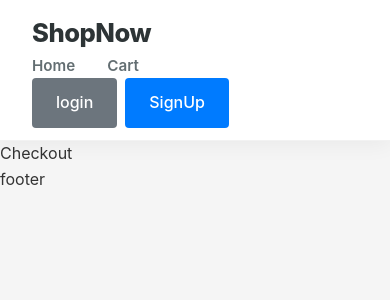
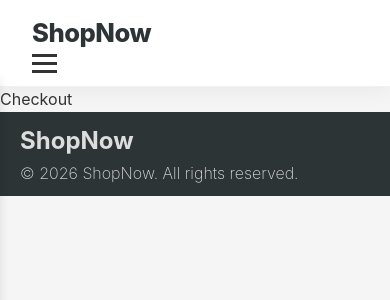
Before and after one commit to wainaina-mwangi/E-web, a React (Vite) app: page /checkout in a window 390 px wide. Shown: the top 300 px of the page. Built offline with nearby package versions, Linux system fonts and the light colour scheme.

Commit message:
worked on the mobile part

```diff
--- a/src/Components/Footer.jsx
+++ b/src/Components/Footer.jsx
@@ -1,9 +1,18 @@
-import React from 'react'
+import React from 'react';
 
 function Footer() {
+  const currentYear = new Date().getFullYear();
+
   return (
-    <div>footer</div>
-  )
+    <footer className="footer">
+      <div className="footer-content">
+        <p className="footer-brand">ShopNow</p>
+        <ul className="footer-links">
+          <li>&copy; {currentYear} ShopNow. All rights reserved.</li>
+        </ul>
+      </div>
+    </footer>
+  );
 }
 
-export default Footer
+export default Footer;
--- a/src/Components/Navbar.jsx
+++ b/src/Components/Navbar.jsx
@@ -1,22 +1,34 @@
-import React from "react";
+import React, { useState } from "react";
 import { Link } from "react-router-dom";
 
 function Navbar() {
+  const [isOpen, setIsOpen] = useState(false);
+
+  const toggleMenu = () => setIsOpen(!isOpen);
+
   return (
     <nav className="navbar">
       <div className="navbar-container">
-        <Link to="/" className="navbar-brand">
-          ShopNow
-        </Link>
-        <div className="navbar-links">
-          <Link to="/" className="navbar-link"> Home</Link>
-          <Link to="/Checkout" className="navbar-link">Cart</Link>
+        <Link to="/" className="navbar-brand">ShopNow</Link>
+
+        {/* Hamburger Icon */}
+        <div className="menu-icon" onClick={toggleMenu}>
+          <span className={isOpen ? "bar open" : "bar"}></span>
+          <span className={isOpen ? "bar open" : "bar"}></span>
+          <span className={isOpen ? "bar open" : "bar"}></span>
         </div>
-        <div className="navbar-auth">
-         <div className="navbar-auth-links">
-          <Link to='/auth' className="btn btn-secondary">login</Link>
-          <Link to='/auth' className="btn btn-primary">SignUp</Link>
-            </div>
+
+        {/* Nav Links - Toggled by 'active' class */}
+        <div className={isOpen ? "nav-menu active" : "nav-menu"}>
+          <div className="navbar-links">
+            <Link to="/" className="navbar-link" onClick={() => setIsOpen(false)}>Home</Link>
+            <Link to="/Checkout" className="navbar-link" onClick={() => setIsOpen(false)}>Cart</Link>
+          </div>
+
+          <div className="navbar-auth-links">
+            <Link to='/auth' className="btn btn-secondary" onClick={() => setIsOpen(false)}>Login</Link>
+            <Link to='/auth' className="btn btn-primary" onClick={() => setIsOpen(false)}>SignUp</Link>
+          </div>
         </div>
       </div>
     </nav>
--- a/src/index.css
+++ b/src/index.css
@@ -28,8 +28,39 @@ body {
   flex-direction: column;
 }
 
+/*  */
+
+.navbar-container {
+  display: flex;
+  justify-content: space-between;
+  align-items: center;
+  padding: 1rem 5%;
+}
+
+.nav-menu {
+  display: flex;
+  align-items: center;
+  gap: 20px;
+}
+
+.menu-icon {
+  display: none; /* Hidden on desktop */
+  cursor: pointer;
+  flex-direction: column;
+  gap: 5px;
+}
+
+.bar {
+  width: 25px;
+  height: 3px;
+  background-color: #333;
+  transition: 0.3s;
+}
+
+/*  */
+
 .navbar {
-  /* Modern translucent feel */
+
   background-color: var(--bg-glass);
   backdrop-filter: blur(10px);
   border-bottom: 1px solid rgba(0, 0, 0, 0.05);
@@ -505,7 +536,7 @@ body {
 }
 
 .btn-primary {
-  background-color: #007bff;
+  background-color: rgb(155, 197, 4);
   color: #fff;
 }
 
@@ -534,6 +565,28 @@ body {
 
 .btn-block {
   width: 100%;
+}
+
+
+.footer{
+  background-color: #2d3436;
+  padding: 10px 20px;
+  color: #ddd;
+
+}
+
+.footer-brand{
+  font-size: 1.5rem;
+  font-weight: bold;
+}
+.footer-links{
+  list-style: none;
+  font-weight: 200;
+}
+
+.footer-content{
+  display: flex;
+  justify-content: space-between;
 }
 
 @media (max-width: 768px) {
@@ -574,4 +627,61 @@ body {
   .checkout-item-controls {
     align-items: flex-start;
   }
+
+  .footer-content{
+  display: flex;
+  justify-content: space-between;
+  flex-direction: column;
 }
+.btn-large {
+  padding: 04rem 1rem;
+  font-size: 1rem;
+}
+
+.btn-small {
+  padding: 0.5rem 1rem;
+  font-size: 0.875rem;
+}
+
+.btn {
+  padding: 0.5rem 1rem;
+  border: none;
+  border-radius: 4px;
+  font-size: 0.7rem;
+  font-weight: 500;
+  cursor: pointer;
+  transition: background-color 0.2s, transform 0.1s;
+  text-decoration: none;
+  display: inline-block;
+  text-align: center;
+}
+
+
+.menu-icon {
+    display: flex;
+    justify-content: flex-end;
+  }
+
+  .nav-menu {
+    position: absolute;
+    top: 70px;
+    left: -100%;
+    flex-direction: column;
+    background: #f08102;
+    width: 100%;
+    text-align: center;
+    transition: 0.4s;
+    box-shadow: 0 10px 10px rgba(0,0,0,0.1);
+    padding: 2rem 0;
+  }
+
+  .nav-menu.active {
+    left: 0;
+  }
+
+  .navbar-links, .navbar-auth-links {
+    flex-direction: column;
+    gap: 20px;
+  }
+
+}
```
